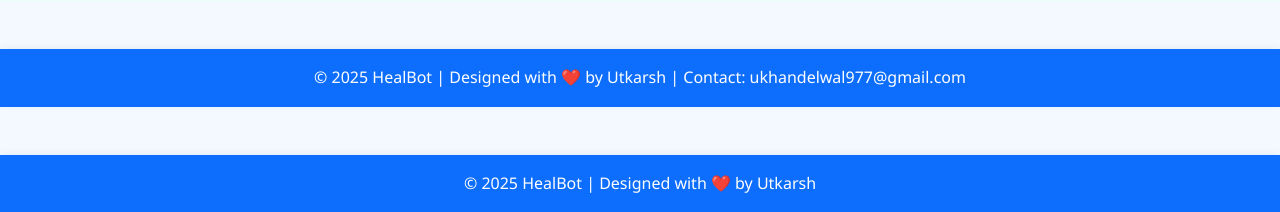
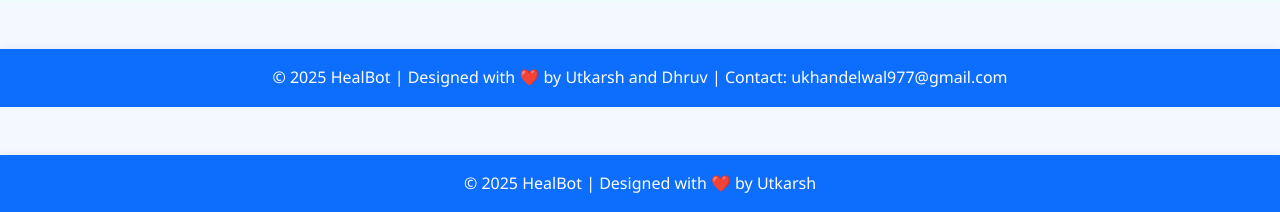
Before and after one commit to UTkarsh977/Myhealbot, a Flask app: page / in a window 1280 px wide. Shown: the part 1809-2021 px from the top of the page. Run offline with Flask 3, Linux system fonts and the light colour scheme; some libraries are stand-ins or nearby versions.

Commit message:
Update index.html

```diff
--- a/templates/index.html
+++ b/templates/index.html
@@ -57,7 +57,7 @@
 
 <!-- ✅ Footer -->
 <footer class="text-center py-3 bg-primary text-white mt-5">
-  <p class="mb-0">© 2025 HealBot | Designed with ❤️ by Utkarsh | Contact: ukhandelwal977@gmail.com</p>
+  <p class="mb-0">© 2025 HealBot | Designed with ❤️ by Utkarsh and Dhruv | Contact: ukhandelwal977@gmail.com</p>
 </footer>
 
 {% endblock %}
```
